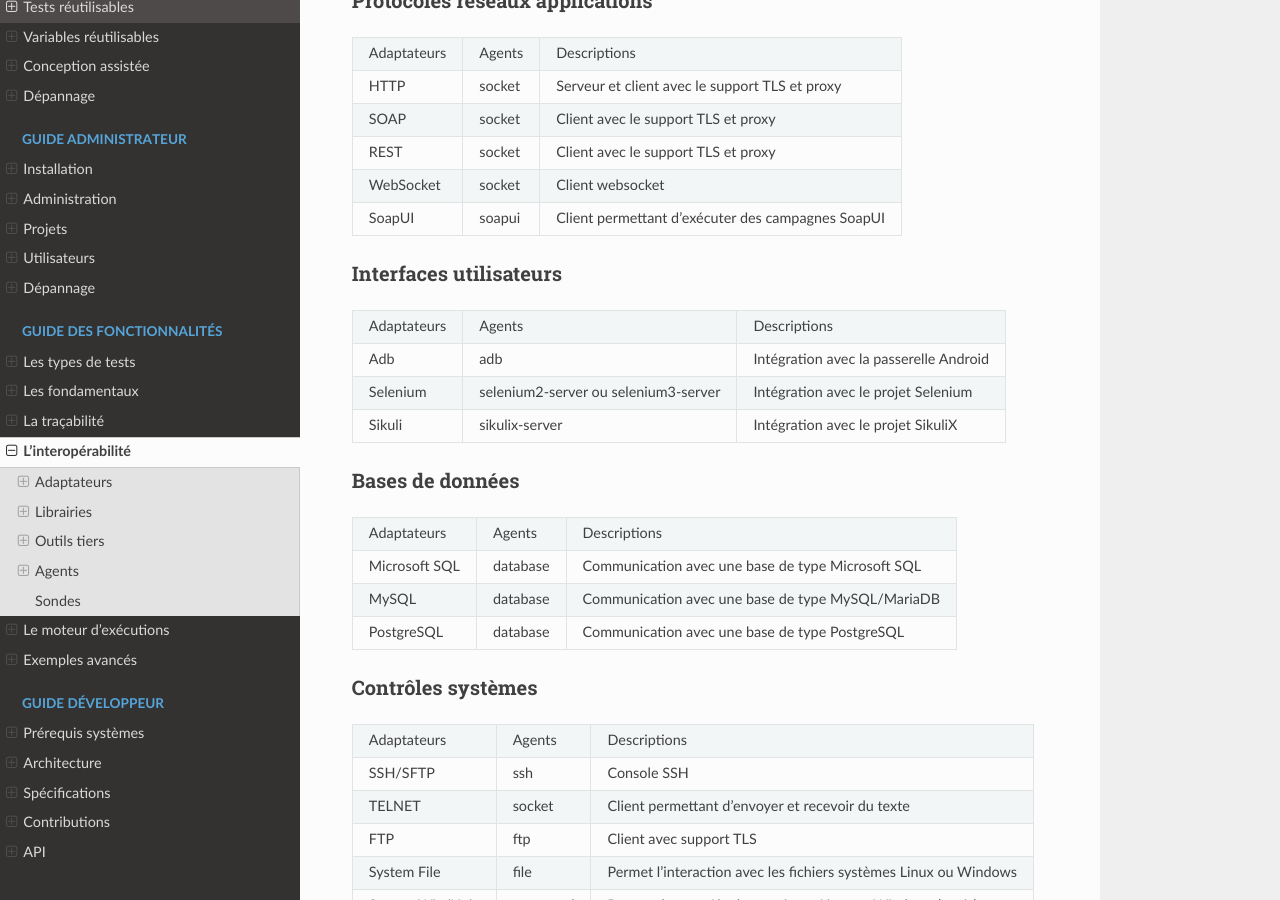
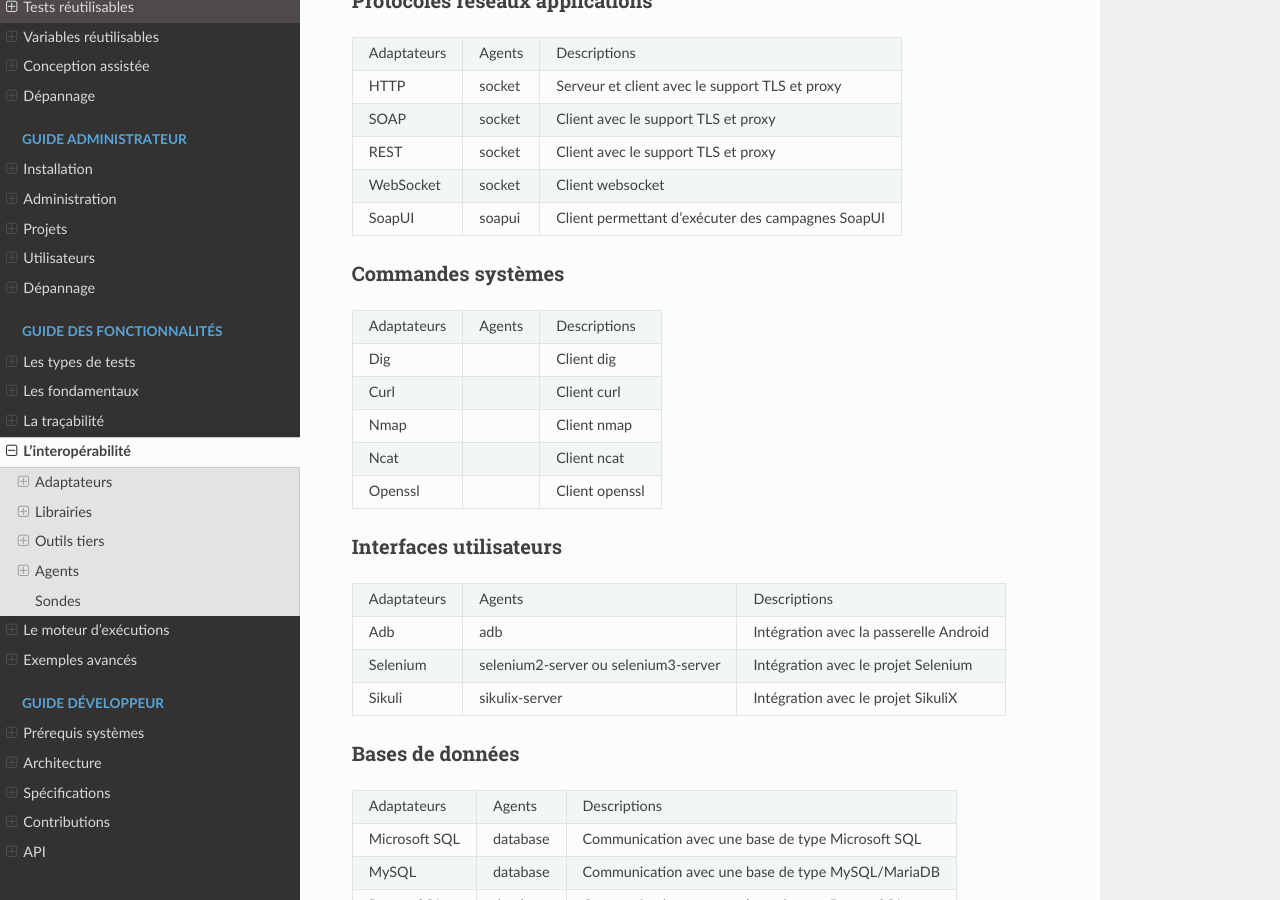
Before and after one commit to ExtensiveAutomation/extensiveautomation-fr.readthedocs.io, a Sphinx documentation site: the page built from docs/features/testextensions.rst, in a window 1280 px wide and 900 px high, scrolled down 1369 px. Built offline with Sphinx 7.4.7 and the Read the Docs theme 2.0.0, drawn with Linux system fonts in a browser that asks for light colours.

Commit message:
mise à jour

```diff
--- a/docs/features/testextensions.rst
+++ b/docs/features/testextensions.rst
@@ -65,6 +65,23 @@ Protocoles réseaux applications
 | WebSocket    | socket       | Client websocket                                                            |
 +--------------+--------------+-----------------------------------------------------------------------------+
 | SoapUI       | soapui       | Client permettant d'exécuter des campagnes SoapUI                           |
++--------------+--------------+-----------------------------------------------------------------------------+
+
+Commandes systèmes
+~~~~~~~~~~~~~~~~~~~~~~~~
+
++--------------+--------------+-----------------------------------------------------------------------------+
+| Adaptateurs  | Agents       | Descriptions                                                                |
++--------------+--------------+-----------------------------------------------------------------------------+
+| Dig          |              | Client dig                                                                  |
++--------------+--------------+-----------------------------------------------------------------------------+
+| Curl         |              | Client curl                                                                 |
++--------------+--------------+-----------------------------------------------------------------------------+
+| Nmap         |              | Client nmap                                                                 |
++--------------+--------------+-----------------------------------------------------------------------------+
+| Ncat         |              | Client ncat                                                                 |
++--------------+--------------+-----------------------------------------------------------------------------+
+| Openssl      |              | Client openssl                                                              |
 +--------------+--------------+-----------------------------------------------------------------------------+
 
 Interfaces utilisateurs
```
Also changed, not shown: docs/admin/projects.rst (+8 -0 lines).
